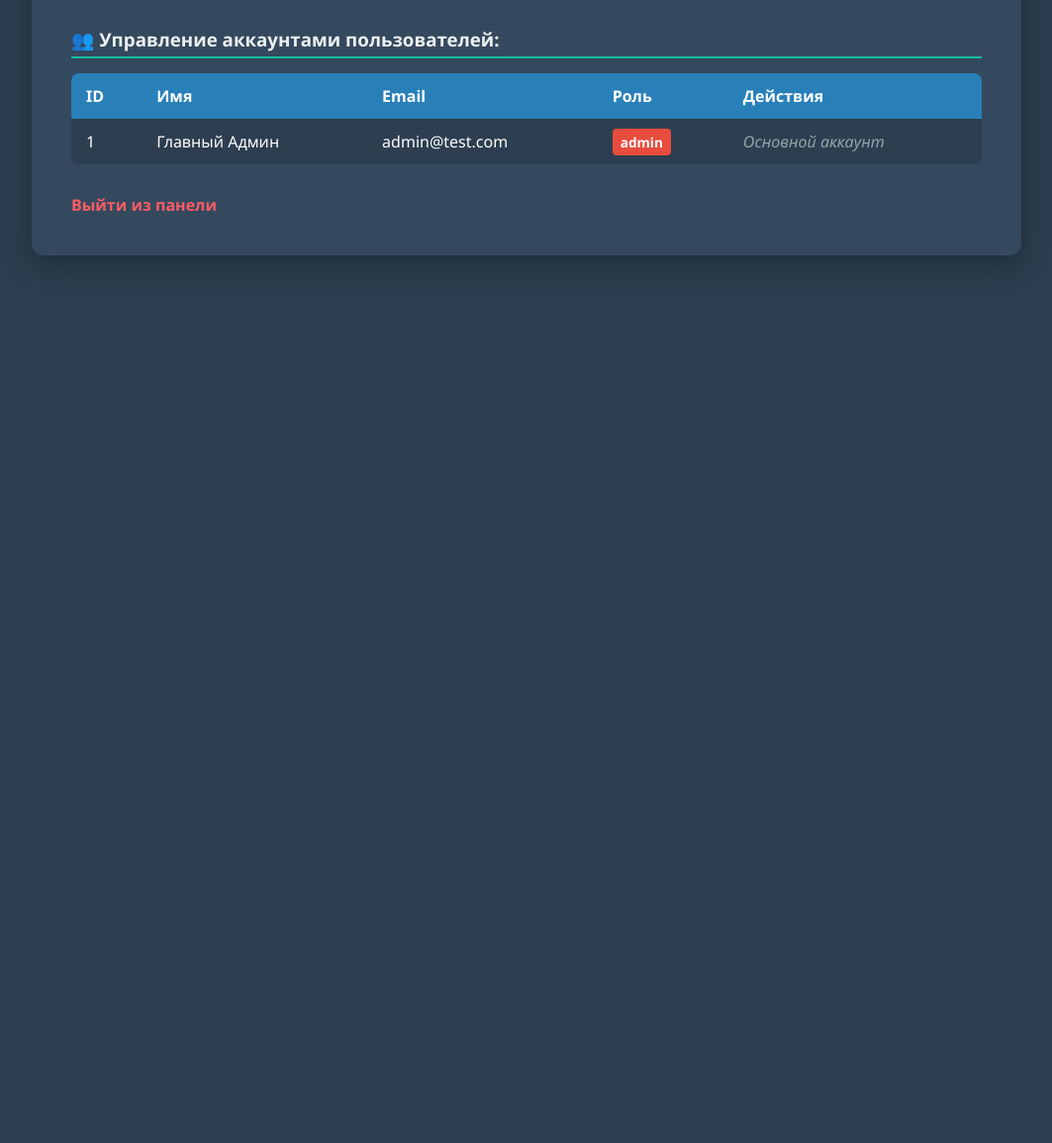
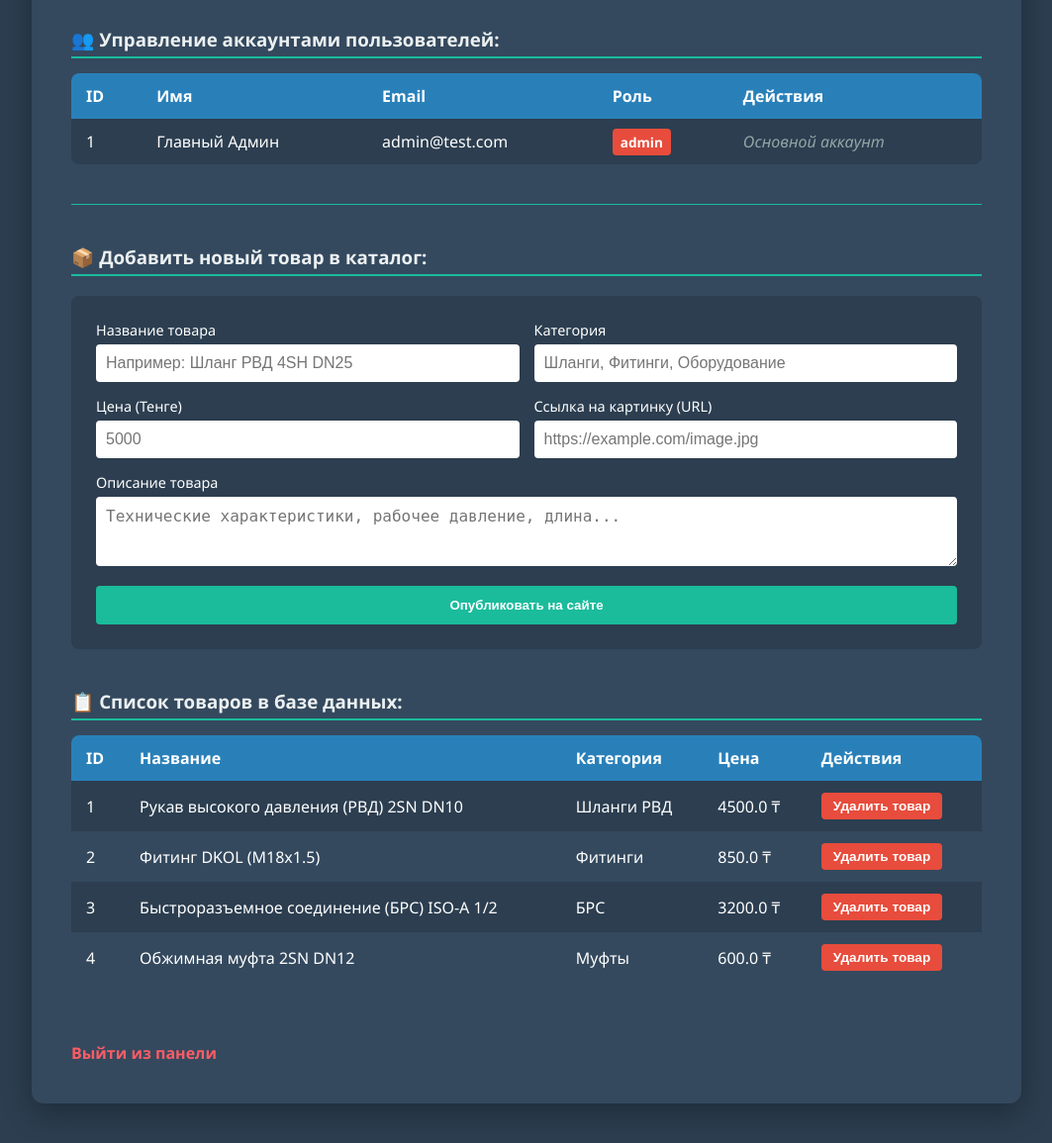
Before and after one commit to Oleg637-droid/VoRrex2, a Flask app: page /admin in a window 1280 px wide. Shown: the part 300-1455 px from the top of the page at 99% size, without its empty margins (108-1171 px from the left). Before the commit the page ends 568 px from the top, so only its background shows below. Run offline with Flask 3, Linux system fonts and the light colour scheme; the visitor is signed in with stand-in values (Sample User, id 1); data comes from the database, SQL or seed files in the repository.

Commit message:
Update admin.html

```diff
--- a/templates/admin.html
+++ b/templates/admin.html
@@ -88,6 +88,63 @@
             </tbody>
         </table>
 
+        <hr style="border: 0; height: 1px; background: #1abc9c; margin: 40px 0;">
+
+        <h3 style="margin-bottom: 20px;">📦 Добавить новый товар в каталог:</h3>
+        <form action="{{ url_for('add_product') }}" method="POST" style="background: #2c3e50; padding: 25px; border-radius: 8px; margin-bottom: 40px; display: grid; grid-template-columns: 1fr 1fr; gap: 15px;">
+            <div>
+                <label style="display:block; margin-bottom: 5px; font-size: 0.9rem;">Название товара</label>
+                <input type="text" name="title" placeholder="Например: Шланг РВД 4SH DN25" required style="width:100%; padding: 10px; border-radius:4px; border:none; font-size: 1rem;">
+            </div>
+            <div>
+                <label style="display:block; margin-bottom: 5px; font-size: 0.9rem;">Категория</label>
+                <input type="text" name="category" placeholder="Шланги, Фитинги, Оборудование" required style="width:100%; padding: 10px; border-radius:4px; border:none; font-size: 1rem;">
+            </div>
+            <div>
+                <label style="display:block; margin-bottom: 5px; font-size: 0.9rem;">Цена (Тенге)</label>
+                <input type="number" step="0.01" name="price" placeholder="5000" required style="width:100%; padding: 10px; border-radius:4px; border:none; font-size: 1rem;">
+            </div>
+            <div>
+                <label style="display:block; margin-bottom: 5px; font-size: 0.9rem;">Ссылка на картинку (URL)</label>
+                <input type="url" name="image_url" placeholder="https://example.com/image.jpg" style="width:100%; padding: 10px; border-radius:4px; border:none; font-size: 1rem;">
+            </div>
+            <div style="grid-column: span 2;">
+                <label style="display:block; margin-bottom: 5px; font-size: 0.9rem;">Описание товара</label>
+                <textarea name="description" placeholder="Технические характеристики, рабочее давление, длина..." style="width:100%; padding: 10px; border-radius:4px; border:none; font-size: 1rem; height: 70px; resize: vertical;"></textarea>
+            </div>
+            <div style="grid-column: span 2;">
+                <button type="submit" style="background: #1abc9c; color: white; padding: 12px 20px; border: none; border-radius: 4px; font-weight: bold; cursor: pointer; width: 100%;">Опубликовать на сайте</button>
+            </div>
+        </form>
+
+        <h3 style="margin-bottom: 15px;">📋 Список товаров в базе данных:</h3>
+        <table style="margin-bottom: 30px;">
+            <thead>
+                <tr>
+                    <th>ID</th>
+                    <th>Название</th>
+                    <th>Категория</th>
+                    <th>Цена</th>
+                    <th>Действия</th>
+                </tr>
+            </thead>
+            <tbody>
+                {% for product in products %}
+                <tr>
+                    <td>{{ product[0] }}</td>
+                    <td>{{ product[1] }}</td>
+                    <td>{{ product[2] }}</td>
+                    <td>{{ product[3] }} ₸</td>
+                    <td>
+                        <form action="{{ url_for('delete_product', product_id=product[0]) }}" method="POST" class="action-form" onsubmit="return confirm('Удалить этот товар из каталога?')">
+                            <button type="submit" class="btn-action btn-delete">Удалить товар</button>
+                        </form>
+                    </td>
+                </tr>
+                {% endfor %}
+            </tbody>
+        </table>
+
         <a href="{{ url_for('logout') }}" class="logout">Выйти из панели</a>
     </div>
 </body>
```
